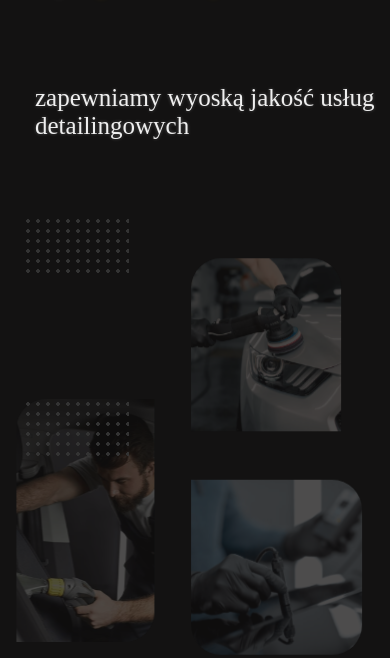
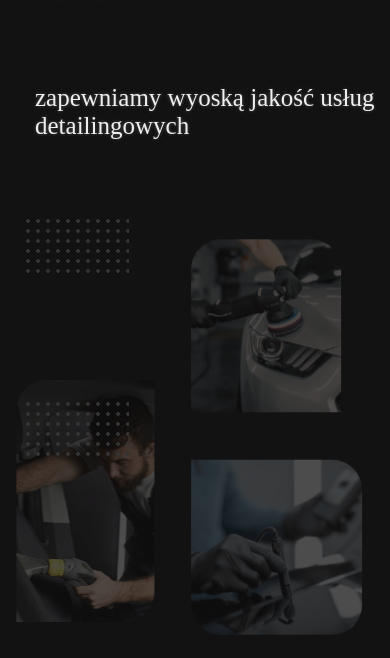
Before and after one commit to amatyy/amatyy.github.com, a plain HTML site: page index.html in a window 390 px wide. Shown: the part 186-844 px from the top of the page. Drawn offline with Linux system fonts and the light colour scheme; a web font is replaced by a local one.

Commit message:
Update style.css

```diff
--- a/style.css
+++ b/style.css
@@ -755,7 +755,7 @@ button.more-services:hover {
 
     .image-1 {
         left: 9vw;
-        top: 150vw;
+        top: 145vw;
         width: 138.12px;
         height: 242.66px;
         border-radius: 30px 0 30px 0;
@@ -763,7 +763,7 @@ button.more-services:hover {
 
     .image-2 {
         left: 50vw;
-        top: 117vw;
+        top: 112vw;
         width: 150.47px;
         height: 172.97px;
         border-radius: 30px 30px 0 0;
@@ -771,7 +771,7 @@ button.more-services:hover {
 
     .image-3 {
         left: 50vw;
-        top: 165vw;
+        top: 160vw;
         width: 170.77px;
         height: 175.06px;
         border-radius: 0 30px 30px 30px;
```
